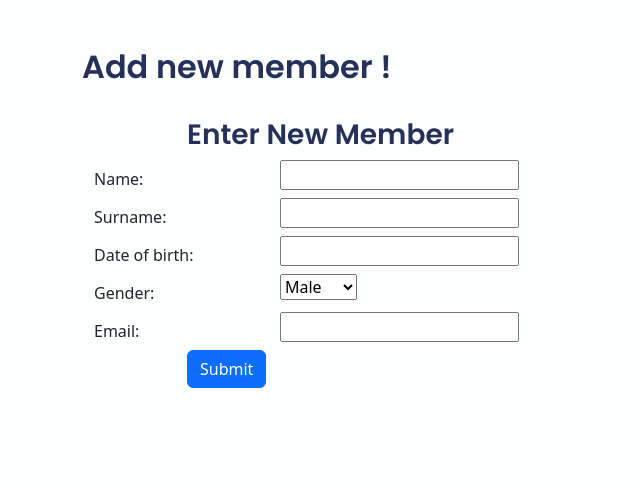
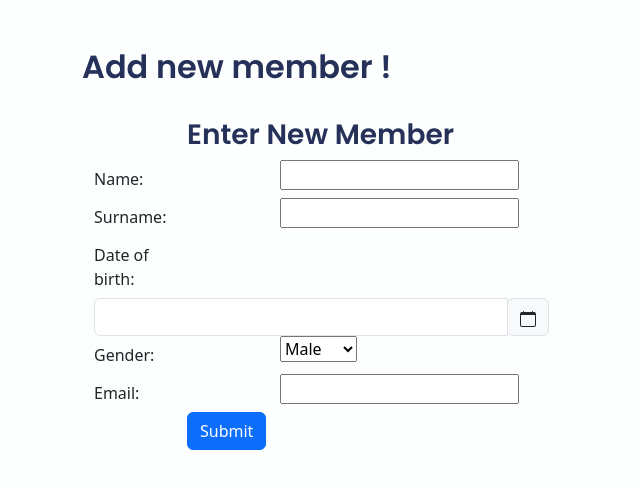
Before and after one commit to janaledencan/Members-Management-App, a Django app: page /app/management/member in a window 1280 px wide. Shown: the part 82-571 px from the top of the page, without its empty margins (0-640 px from the left). Run offline with Django 4.2, Linux system fonts and the light colour scheme; some libraries are stand-ins or nearby versions.

Commit message:
Correct the format of setting the date of birth

```diff
--- a/membersmanagementapp/app/forms.py
+++ b/membersmanagementapp/app/forms.py
@@ -5,6 +5,7 @@ from django.contrib.auth.forms import SetPasswordForm, UserChangeForm
 from django.contrib.auth import get_user_model
 from django.contrib.auth.models import User
 from django import forms
+from bootstrap_datepicker_plus.widgets import DatePickerInput
 
 
 class SetPasswordForm(SetPasswordForm):
@@ -74,4 +75,7 @@ class EmailChangeForm(forms.Form):
 class MemberForm(forms.ModelForm):
     class Meta:
         model = Member
+        widgets = {
+            "date_of_birth": DatePickerInput(),
+        }
         exclude = ("owner",)
--- a/membersmanagementapp/app/models.py
+++ b/membersmanagementapp/app/models.py
@@ -51,7 +51,7 @@ class Member(models.Model):
     owner = models.ForeignKey(Owner, on_delete=models.CASCADE)
     name = models.CharField(blank=False, max_length=40)
     surname = models.CharField(blank=False, max_length=50)
-    date_of_birth = models.DateTimeField()
+    date_of_birth = models.DateField()
 
     gender = models.CharField(
         max_length=1,
--- a/membersmanagementapp/app/templates/app/base.html
+++ b/membersmanagementapp/app/templates/app/base.html
@@ -13,6 +13,7 @@
         <link rel="preconnect" href="https://fonts.gstatic.com" crossorigin>
         <link href="https://fonts.googleapis.com/css2?family=Poppins:wght@100;400;600;800&display=swap" rel="stylesheet">
 
+        <link rel="stylesheet" href="https://cdnjs.cloudflare.com/ajax/libs/bootstrap-datepicker/1.9.0/css/bootstrap-datepicker.min.css">
         <link rel="stylesheet" href="{% static 'app/css/base.css' %}">
     </head>
 
@@ -64,5 +65,12 @@
           {% endblock %}
         </div>
     </body>
-
+    <script src="https://ajax.googleapis.com/ajax/libs/jquery/3.4.1/jquery.min.js"></script>
+    <script src="https://cdnjs.cloudflare.com/ajax/libs/bootstrap/5.1.3/js/bootstrap.min.js"></script>
+    <script src="https://cdnjs.cloudflare.com/ajax/libs/bootstrap-datepicker/1.9.0/js/bootstrap-datepicker.min.js"></script>
+    <script>
+      $(function(){
+        $('#datepicker').datepicker();
+      });
+    </script>
 </html>
--- a/membersmanagementapp/app/templates/management/add_member.html
+++ b/membersmanagementapp/app/templates/management/add_member.html
@@ -29,10 +29,23 @@
           </div>
 
           <div class="form-group row">
-            <label class="col-sm-2 col-form-label">Date of birth:</label>
-            <div class="col-sm-4">
-            {{ form.date_of_birth }}
-            </div>
+              <section class="container">
+                <form class="row">
+                  <label for="date" class="col-1 col-form-label">Date of birth:</label>
+                  <div class="col-5">
+                    <div class="input-group date" id="datepicker">
+                      <input type="text" class="form-control" id="date"/>
+                      <span class="input-group-append">
+                        <span class="input-group-text bg-light d-block">
+                          <svg xmlns="http://www.w3.org/2000/svg" width="16" height="16" fill="currentColor" class="bi bi-calendar" viewBox="0 0 16 16">
+                            <path d="M3.5 0a.5.5 0 0 1 .5.5V1h8V.5a.5.5 0 0 1 1 0V1h1a2 2 0 0 1 2 2v11a2 2 0 0 1-2 2H2a2 2 0 0 1-2-2V3a2 2 0 0 1 2-2h1V.5a.5.5 0 0 1 .5-.5zM1 4v10a1 1 0 0 0 1 1h12a1 1 0 0 0 1-1V4H1z"/>
+                          </svg>
+                        </span>
+                      </span>
+                    </div>
+                  </div>
+                </form>
+              </section>
           </div>
 
           <div class="form-group row">
--- a/membersmanagementapp/app/urls.py
+++ b/membersmanagementapp/app/urls.py
@@ -6,7 +6,6 @@ from django.urls import include
 app_name = "app"
 urlpatterns = [
     path("management/", views.management, name="management"),
-    path("management/<int:member_id>", views.management, name="management"),
     path("management/member", views.members, name="add_member"),
     path("management/edit/<int:id>", views.edit, name="edit_member"),
     path("management/update/<int:id>", views.update, name="update_member"),
--- a/membersmanagementapp/app/views.py
+++ b/membersmanagementapp/app/views.py
@@ -22,11 +22,19 @@ def members(request):
     if request.method == "POST":
         form = MemberForm(request.POST)
         if form.is_valid():
-            try:
-                member = form.save()
-                return HttpResponseRedirect(reverse("app:management", args=[member.id]))
-            except:
-                pass
+            member = Member.objects.create(
+                owner=request.user,
+                name=form.cleaned_data.get("name"),
+                surname=form.cleaned_data.get("surname"),
+                date=form.cleaned_data.get("date_of_birth"),
+                gender=form.cleaned_data.get("gender"),
+                email=form.cleaned_data.get("email"),
+            )
+            member.save()
+            return HttpResponseRedirect(reverse("app:management", args=[]))
+        else:
+            context = {"form": form}
+            return render(request, "management/add_member.html", context)
     else:
         form = MemberForm()
     return render(request, "management/add_member.html", {"form": form})
--- a/membersmanagementapp/requirements.txt
+++ b/membersmanagementapp/requirements.txt
@@ -2,3 +2,4 @@ asgiref==3.6.0
 Django==4.1.6
 django-widget-tweaks==1.4.12
 sqlparse==0.4.3
+django-bootstrap-datepicker-plus==5.0.3
```
Also changed, not shown: membersmanagementapp/db.sqlite3.
